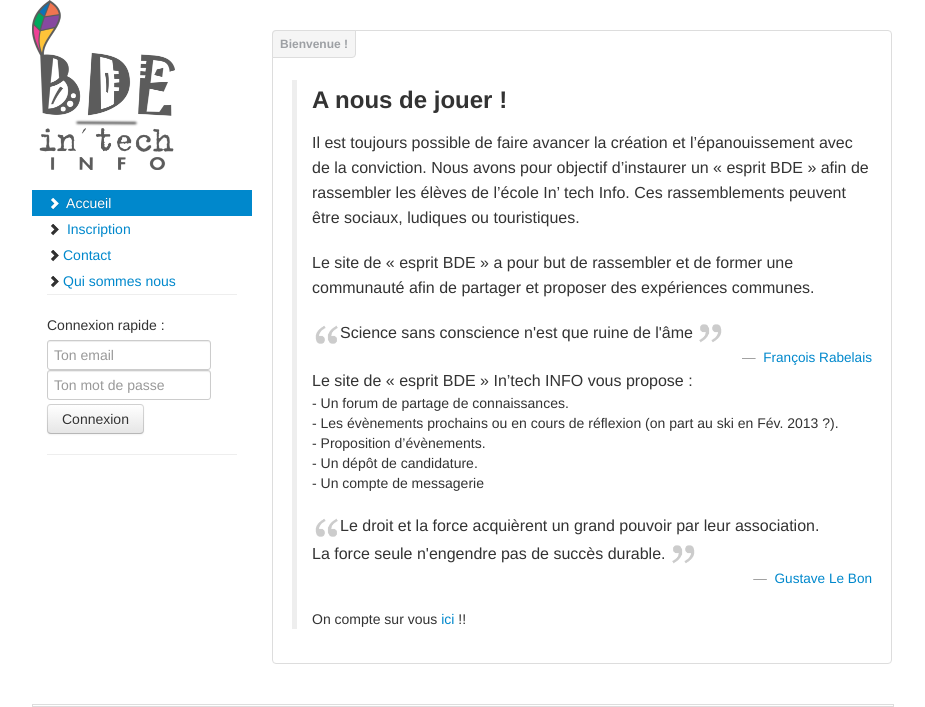
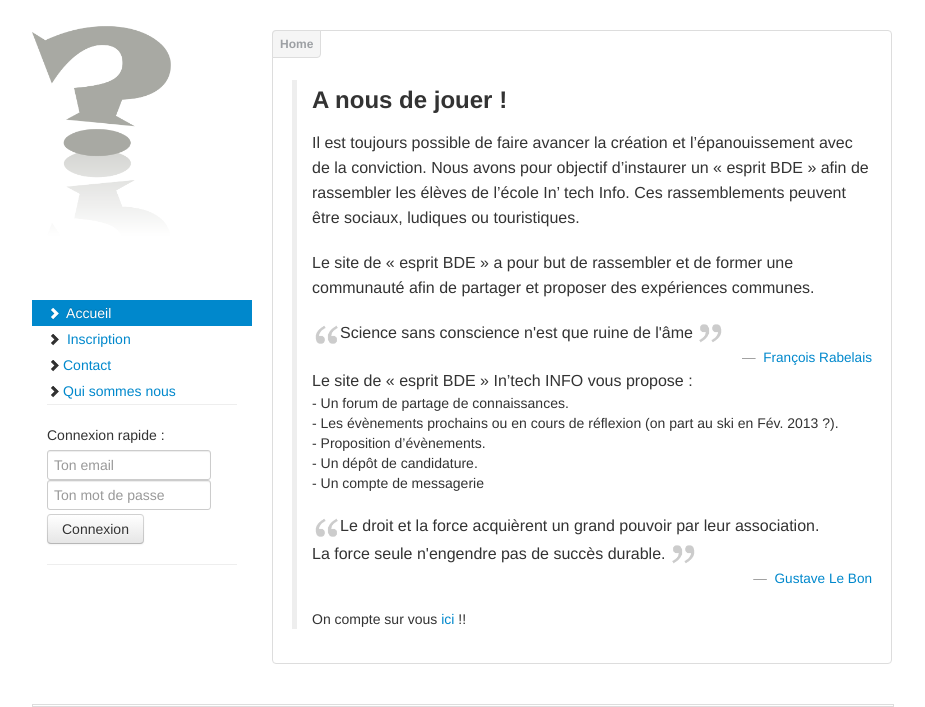
Before and after one commit to Grandvizir/ITI--Club, a PHP site: page / in a window 1280 px wide. Shown: the part 151-858 px from the top of the page, without its empty margins (158-1083 px from the left). Run offline with PHP 8.4, Linux system fonts and the light colour scheme; some libraries are stand-ins or nearby versions.

Commit message:
somes adds
add point inter in home page + secure download img

```diff
--- a/html/accueil.html.php
+++ b/html/accueil.html.php
@@ -14,7 +14,7 @@
 	border-radius: 4px;
 }
 .bs-docs-candidat::after {
-content: "Bienvenue !";
+content: "Home";
 position: absolute;
 top: -1px;
 left: -1px;
--- a/html/menu_log.html.php
+++ b/html/menu_log.html.php
@@ -1,4 +1,4 @@
-<a href="/"><img src= "/img/logo.png" height="65%" width="65%"/></a>
+<a href="/"><img src= "/img/pi_logo.png" height="65%" width="65%"/></a>
 <br>
 <br>
 
--- a/html/menu_non_log.html.php
+++ b/html/menu_non_log.html.php
@@ -6,7 +6,7 @@
   js.src = "//connect.facebook.net/fr_FR/all.js#xfbml=1&appId=212454332171704";
   fjs.parentNode.insertBefore(js, fjs);
 }(document, 'script', 'facebook-jssdk'));</script>
-<a href="/"><img src= "/img/logo.png" height="65%" width="65%"/></a>
+<a href="/"><img src= "/img/pi_logo.png" height="65%" width="65%"/></a>
 <br>
 <br>
 
```
Also changed, not shown: img/pi_logo.png (added).
